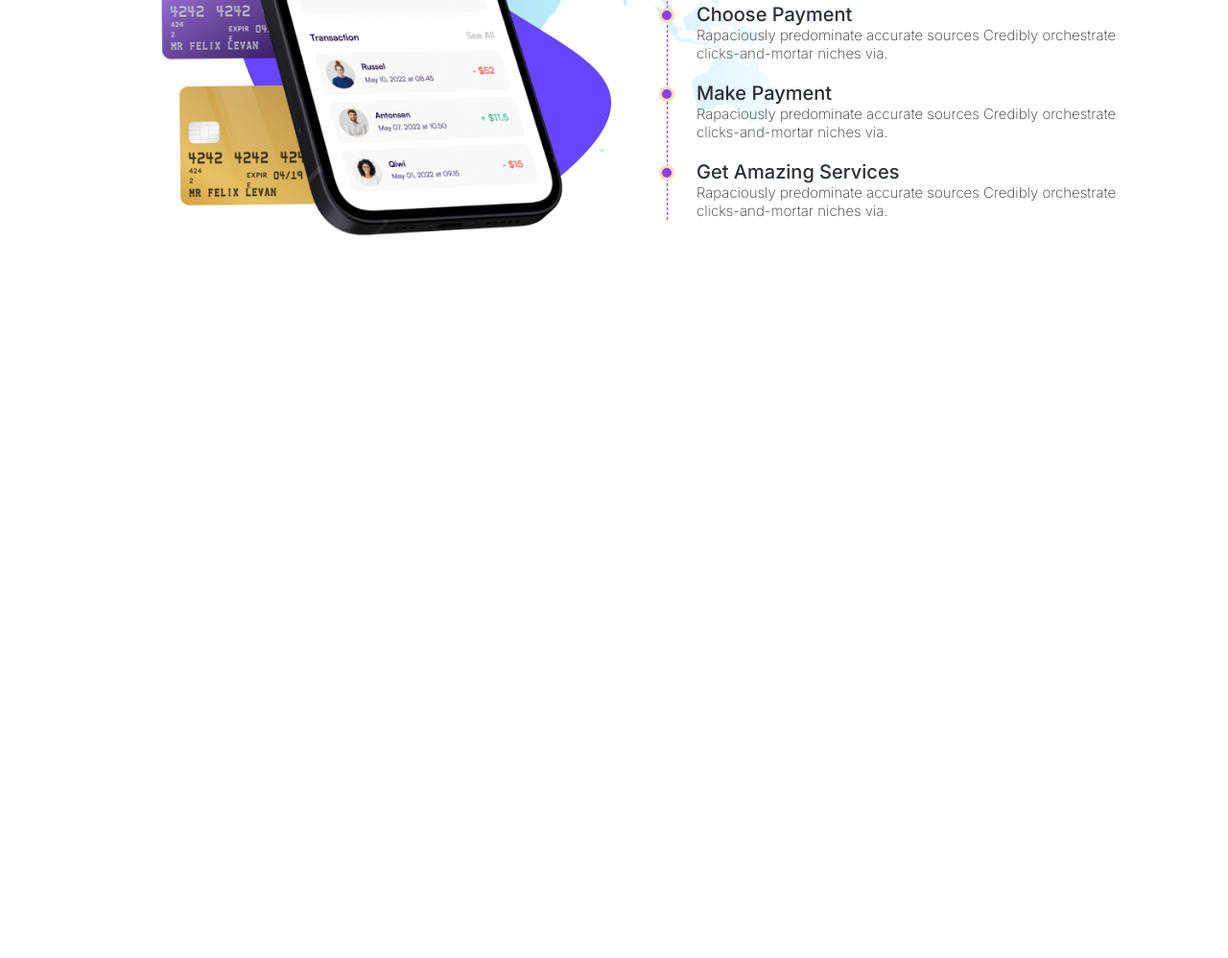
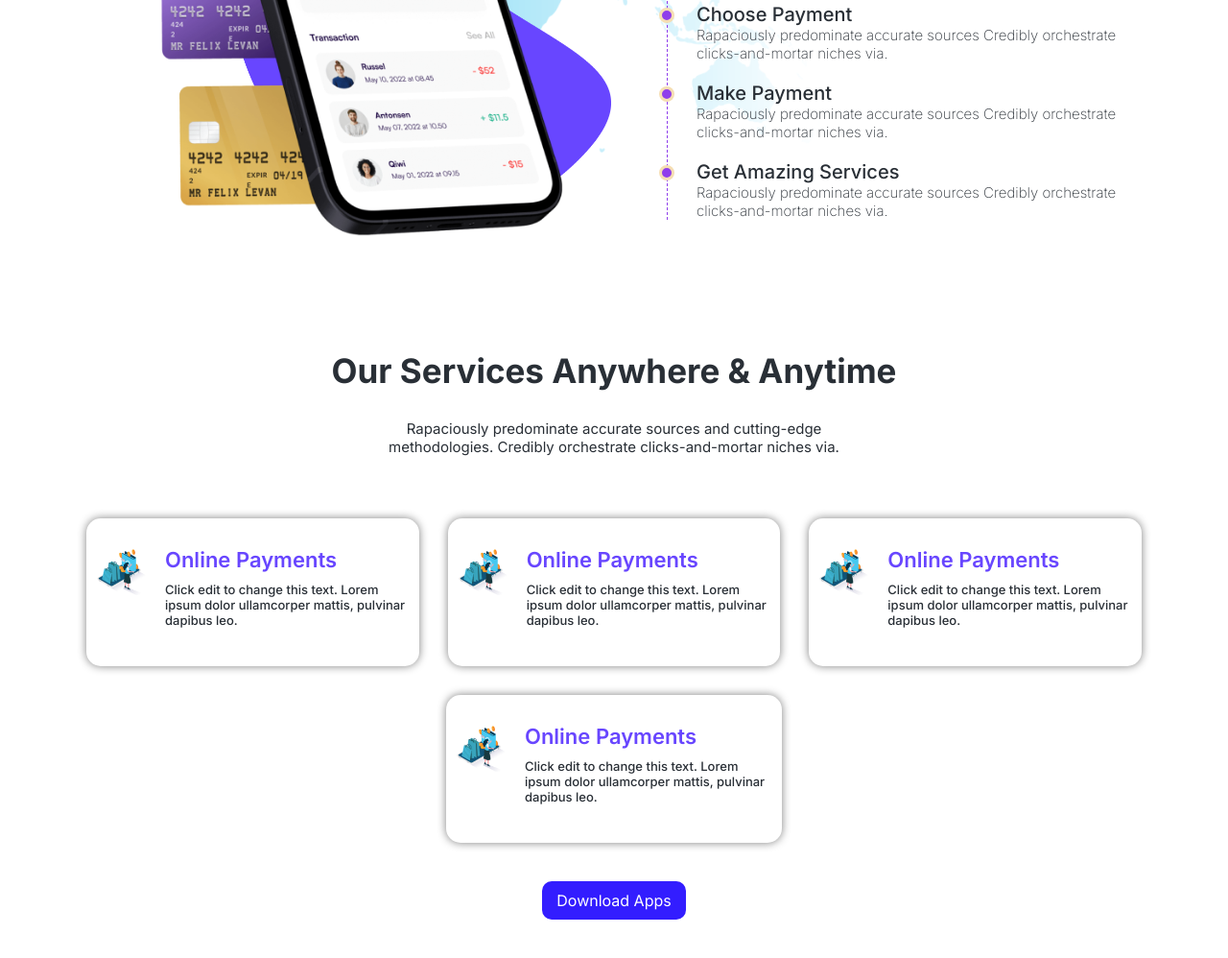
Before and after one commit to SohagTalukder18/SITA_Project-01, a plain HTML site: page index.html in a window 1280 px wide. Shown: the part 1154-2152 px from the top of the page at 96% size. Before the commit the page ends 1454 px from the top, so only its background shows below. Drawn offline with Linux system fonts and the light colour scheme.

Commit message:
added services section

```diff
--- a/css/responsive.css
+++ b/css/responsive.css
@@ -118,6 +118,19 @@
         font-size: 25px;
 
     }
+    /* ----------Our Services-------- */
+
+    .break{
+        display: inline;
+    }
+    .services-card-wrapper{
+        grid-template-columns: repeat(1,1fr);
+    }
+    .services-card{
+        grid-column: 1 / -1;
+        justify-self: center;
+
+    }
 }
 
 /* -----------tablet------ */
@@ -179,4 +192,15 @@
         background-position-y: 75px;
         background-size: 300px 350px;
     }
+    .services-card-wrapper{
+        grid-template-columns: repeat(2,1fr);
+
+    }
+
 }
+@media screen and (min-width:992px){
+    .last-card {
+        grid-column: 1 / -1;
+        justify-self: center;
+    }
+}
--- a/css/style.css
+++ b/css/style.css
@@ -27,6 +27,9 @@ body {
     border-radius: 10px;
     background-color: var(--btn-color);
     color: var(--white);
+}
+.Button-center{
+    text-align: center;
 }
 .description{
     font-size: 15px;
@@ -70,10 +73,7 @@ body {
 }
 
 /* -----------Hero Section------- */
-.hero-section{
-    /* background-image: url(../img/Rectangle-108.png); */
 
-}
 .hero{
     margin-left: 120px;
     padding-bottom: 50px;
@@ -277,3 +277,68 @@ body {
     top: 5px;
     left: -39px;
 }
+
+/* ------------Our Services------------------ */
+#services-ssection{
+    padding-block: 50px;
+}
+.services-title{
+    text-align: center;
+    font-size: 35px;
+    font-weight: 700;
+    color: #292F36;
+    padding: 15px;
+}
+.break{
+    display: block;
+}
+.services-description{
+    text-align: center;
+    font-size: 15px;
+    color: #292F36;
+    padding: 15px;
+}
+.services-card-wrapper{
+    padding-block: 50px;
+    display: grid;
+    grid-template-columns: repeat(3,1fr);
+    justify-items: center;
+    gap: 30px;
+
+
+}
+
+
+.services-card{
+    max-width: 350px;
+    padding: 30px 10px;
+    box-shadow: 0 0 10px gray;
+    border-radius: 15px;
+    display: flex;
+    align-items: flex-start;
+    gap: 20px;
+    transition: 0.5s;
+}
+
+.services-card:hover {
+    background-color: #6846FF;
+    color: white;
+}
+
+.services-card:hover .services-card-title,
+.services-card:hover .services-card-description {
+    color: white;
+}
+
+.services-card-title{
+    font-size: 22px;
+    font-weight: 600;
+    color: #6846FF;
+}
+.services-card-description{
+    font-size: 13px;
+    font-weight: 500;
+    color: #292F36;
+    padding-block: 10px;
+
+}
--- a/index.html
+++ b/index.html
@@ -171,6 +171,57 @@
                 </div>
             </div>
         </section>
+
+        <!-- Our Services Anywhere & Anytime -->
+         <section id="services-ssection">
+            <div class="contant-wrapper">
+                <h2 class="services-title">Our Services Anywhere & Anytime</h2>
+                <p class="services-description">Rapaciously predominate accurate sources and cutting-edge <span class="break"></span> methodologies. Credibly orchestrate clicks-and-mortar niches via.</p>
+                <div class="services-card-wrapper">
+                    <div class="services-card">
+                        <div class="services-card-image">
+                            <img src="img/image-21.png" alt="">
+                        </div>
+                        <div class="services-card-text">
+                            <h4 class="services-card-title">Online Payments</h4>
+                            <p class="services-card-description">Click edit to change this text. Lorem ipsum dolor ullamcorper mattis, pulvinar dapibus leo.</p>
+                        </div>
+                    </div>
+                    <div class="services-card">
+                        <div class="services-card-image">
+                            <img src="img/image-21.png" alt="">
+                        </div>
+                        <div class="services-card-text">
+                            <h4 class="services-card-title">Online Payments</h4>
+                            <p class="services-card-description">Click edit to change this text. Lorem ipsum dolor ullamcorper mattis, pulvinar dapibus leo.</p>
+                        </div>
+                    </div>
+                    <div class="services-card">
+                        <div class="services-card-image">
+                            <img src="img/image-21.png" alt="">
+                        </div>
+                        <div class="services-card-text">
+                            <h4 class="services-card-title">Online Payments</h4>
+                            <p class="services-card-description">Click edit to change this text. Lorem ipsum dolor ullamcorper mattis, pulvinar dapibus leo.</p>
+                        </div>
+                    </div>
+                    <div class="services-card last-card">
+                        <div class="services-card-image">
+                            <img src="img/image-21.png" alt="">
+                        </div>
+                        <div class="services-card-text">
+                            <h4 class="services-card-title">Online Payments</h4>
+                            <p class="services-card-description">Click edit to change this text. Lorem ipsum dolor ullamcorper mattis, pulvinar dapibus leo.</p>
+                        </div>
+                    </div>
+                </div>
+                <div class="Button-center">
+                    <a class="Button " href="">Download Apps</a>
+                </div>
+
+            </div>
+         </section>
+
     </main>
     <!-- Footer Section -->
     <footer></footer>
```
